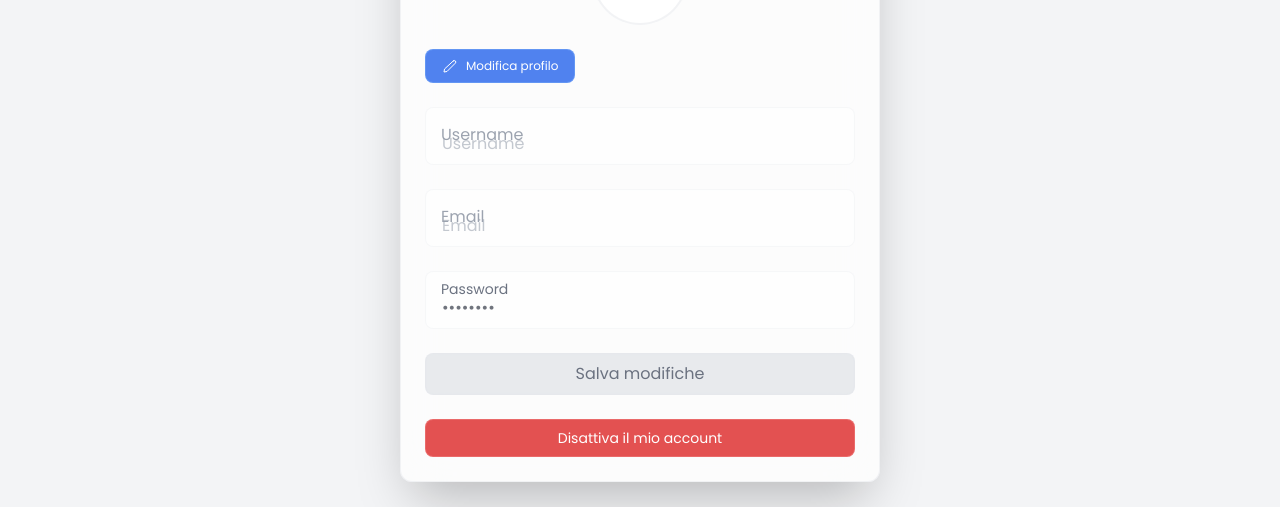
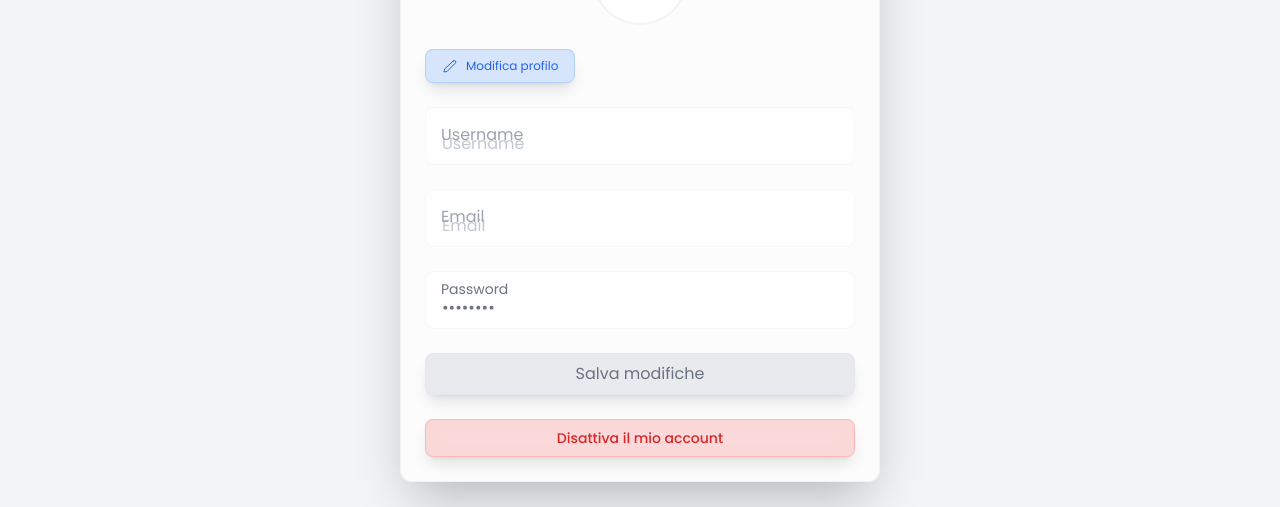
Before and after one commit to bale231/todowebapp-frontend-reactts, a React (Vite) app: page /profile in a window 1280 px wide. Shown: the part 248-755 px from the top of the page. Built offline with nearby package versions, Linux system fonts and the light colour scheme; the HTML template or start-up script is replaced by a standard one.

Commit message:
Change buttons into profile page

```diff
--- a/src/pages/Profile.tsx
+++ b/src/pages/Profile.tsx
@@ -274,7 +274,7 @@ export default function Profile() {
               <button
                 type="button"
                 onClick={handleRemoveImage}
-                className="flex items-center gap-2 text-xs text-white bg-red-600/80 backdrop-blur-sm px-4 py-2 border border-red-300/30 hover:bg-red-600/90 transition-all rounded-lg group"
+                className="flex items-center gap-2 text-xs text-white bg-red-500/20 dark:bg-red-600/20 backdrop-blur-md px-4 py-2 border border-red-400/30 dark:border-red-500/30 hover:bg-red-500/30 dark:hover:bg-red-600/30 hover:border-red-400/50 transition-all rounded-lg group shadow-lg"
               >
                 <svg
                   xmlns="http://www.w3.org/2000/svg"
@@ -282,7 +282,7 @@ export default function Profile() {
                   viewBox="0 0 24 24"
                   strokeWidth={1.5}
                   stroke="currentColor"
-                  className="w-4 h-4 group-hover:rotate-[90deg] transition-transform duration-300"
+                  className="w-4 h-4 text-red-600 dark:text-red-400 group-hover:rotate-[90deg] transition-transform duration-300"
                 >
                   <path
                     strokeLinecap="round"
@@ -290,13 +290,13 @@ export default function Profile() {
                     d="M6 18L18 6M6 6l12 12"
                   />
                 </svg>
-                Rimuovi immagine
+                <span className="text-red-600 dark:text-red-400">Rimuovi immagine</span>
               </button>
             )}
             <button
               type="button"
               onClick={() => setEditMode((prev) => !prev)}
-              className="text-xs text-white bg-blue-600/80 backdrop-blur-sm px-4 py-2 rounded-lg border border-blue-300/30 hover:bg-blue-600/90 transition-all flex items-center gap-2 group"
+              className="text-xs bg-blue-500/20 dark:bg-blue-600/20 backdrop-blur-md px-4 py-2 rounded-lg border border-blue-400/30 dark:border-blue-500/30 hover:bg-blue-500/30 dark:hover:bg-blue-600/30 hover:border-blue-400/50 transition-all flex items-center gap-2 group shadow-lg"
             >
               <span className="relative w-4 h-4">
                 <svg
@@ -305,7 +305,7 @@ export default function Profile() {
                   viewBox="0 0 24 24"
                   strokeWidth={1.5}
                   stroke="currentColor"
-                  className="w-4 h-4 absolute top-0 left-0 group-hover:animate-[wiggle_0.3s_ease-in-out_1]"
+                  className="w-4 h-4 text-blue-600 dark:text-blue-400 absolute top-0 left-0 group-hover:animate-[wiggle_0.3s_ease-in-out_1]"
                 >
                   <path
                     strokeLinecap="round"
@@ -314,7 +314,9 @@ export default function Profile() {
                   />
                 </svg>
               </span>
-              {editMode ? "Annulla modifica" : "Modifica profilo"}
+              <span className="text-blue-600 dark:text-blue-400">
+                {editMode ? "Annulla modifica" : "Modifica profilo"}
+              </span>
             </button>
           </div>
 
@@ -441,9 +443,9 @@ export default function Profile() {
           <button
             type="submit"
             disabled={!editMode}
-            className={`w-full py-2 rounded-lg transition duration-300 ${
+            className={`w-full py-2 rounded-lg transition duration-300 shadow-lg ${
               editMode
-                ? "bg-green-600/80 backdrop-blur-sm hover:bg-green-600/90 border border-green-300/30 text-white"
+                ? "bg-green-500/20 dark:bg-green-600/20 backdrop-blur-md hover:bg-green-500/30 dark:hover:bg-green-600/30 border border-green-400/30 dark:border-green-500/30 hover:border-green-400/50 text-green-600 dark:text-green-400 font-medium"
                 : "bg-gray-300/50 backdrop-blur-sm border border-gray-200/50 text-gray-500 cursor-not-allowed"
             }`}
           >
@@ -453,7 +455,7 @@ export default function Profile() {
           <button
             type="button"
             onClick={() => setShowConfirmModal(true)}
-            className="w-full text-sm text-white bg-red-600/80 backdrop-blur-sm px-4 py-2 transition-all hover:bg-red-600/90 border border-red-300/30 rounded-lg mt-2"
+            className="w-full text-sm bg-red-500/20 dark:bg-red-600/20 backdrop-blur-md px-4 py-2 transition-all hover:bg-red-500/30 dark:hover:bg-red-600/30 border border-red-400/30 dark:border-red-500/30 hover:border-red-400/50 rounded-lg mt-2 shadow-lg text-red-600 dark:text-red-400 font-medium"
           >
             Disattiva il mio account
           </button>
```
